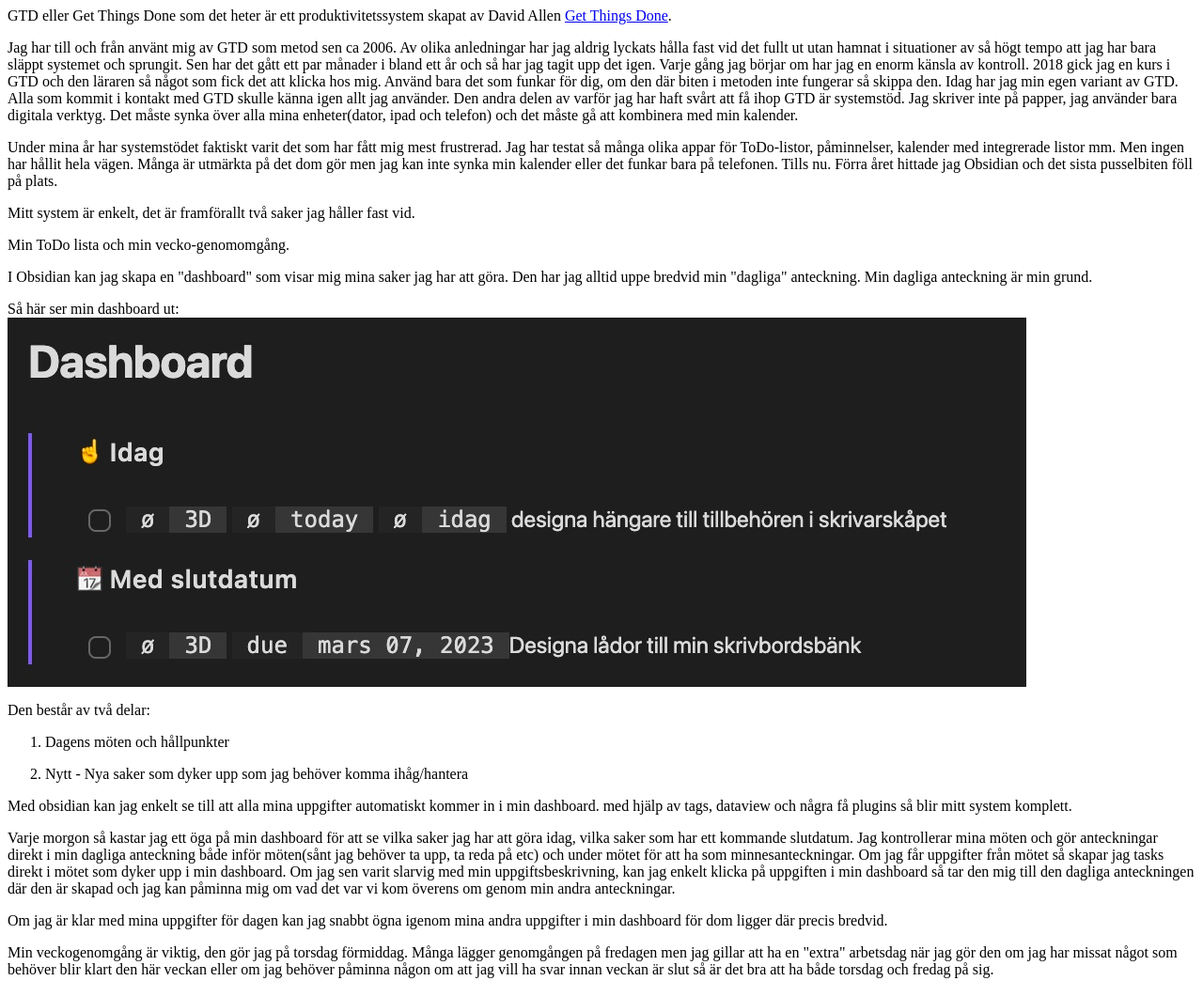
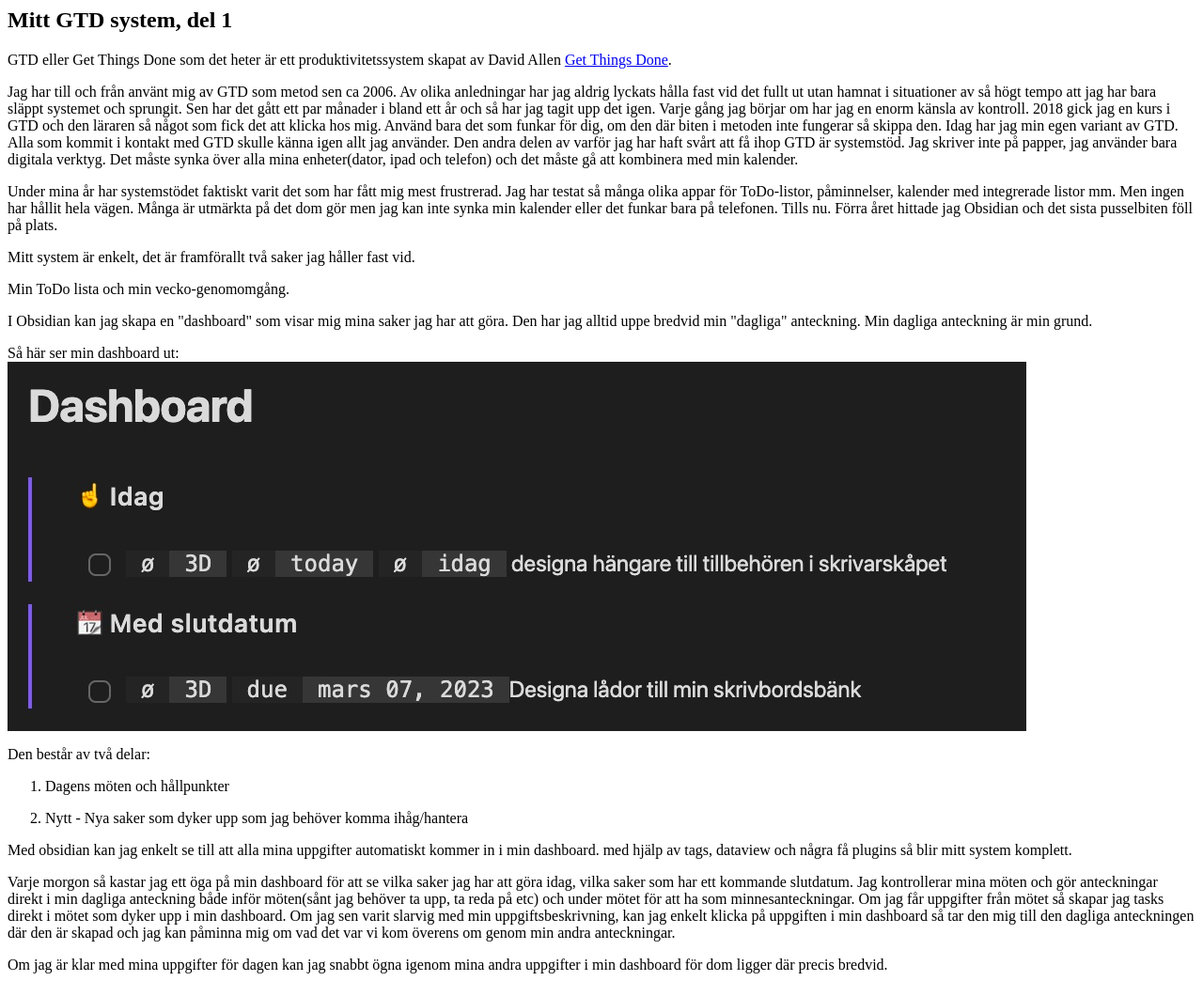
Before and after one commit to Peggy-Ann/github.io, an Eleventy site: page src/site/notes/Peapod/Mitt GTD system, del 1.md in a window 1280 px wide. Shown: the top 1044 px of the page at 94% size. Built offline with nearby package versions, Linux system fonts and the light colour scheme; Eleventy itself is replaced by a stand-in of ours; files that its build step writes are made by us from their sources; what @sindresorhus/slugify, eleventy-plugin-nesting-toc, fs-file-tree, glob would draw is missing.

Commit message:
Update content src/site/notes/Peapod/Mitt GTD system, del 1.md

```diff
--- a/src/site/notes/Peapod/Mitt GTD system, del 1.md
+++ b/src/site/notes/Peapod/Mitt GTD system, del 1.md
@@ -2,8 +2,7 @@
 {"dg-publish":true,"permalink":"/peapod/mitt-gtd-system-del-1/","tags":["#GTD"]}
 ---
 
-
-
+## Mitt GTD system, del 1
 GTD eller Get Things Done som det heter är ett produktivitetssystem skapat av David Allen [Get Things Done](https://gettingthingsdone.com/).
 
 Jag har till och från använt mig av GTD som metod sen ca 2006. Av olika anledningar har jag aldrig lyckats hålla fast vid det fullt ut utan hamnat i situationer av så högt tempo att jag har bara släppt systemet och sprungit. Sen har det gått ett par månader i bland ett år och så har jag tagit upp det igen. Varje gång jag börjar om har jag en enorm känsla av kontroll. 2018 gick jag en kurs i GTD och den läraren så något som fick det att klicka hos mig. Använd bara det som funkar för dig, om den där biten i metoden inte fungerar så skippa den. Idag har jag min egen variant av GTD. Alla som kommit i kontakt med GTD skulle känna igen allt jag använder. Den andra delen av varför jag har haft svårt att få ihop GTD är systemstöd. Jag skriver inte på papper, jag använder bara digitala verktyg. Det måste synka över alla mina enheter(dator, ipad och telefon) och det måste gå att kombinera med min kalender.
```
